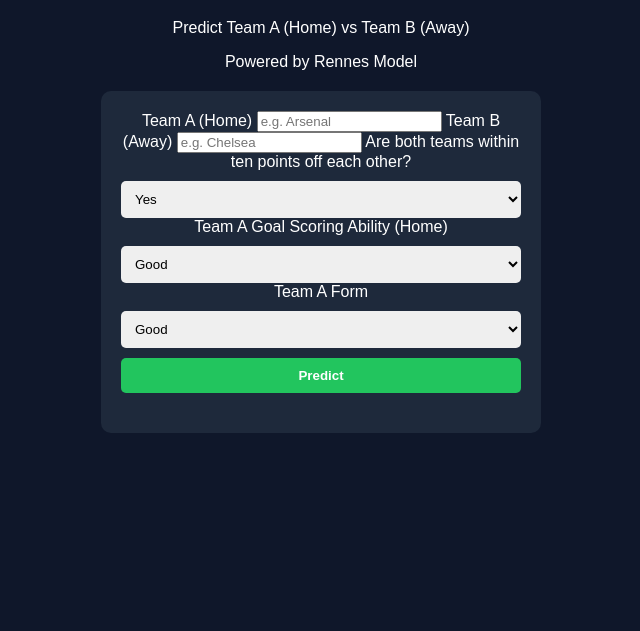
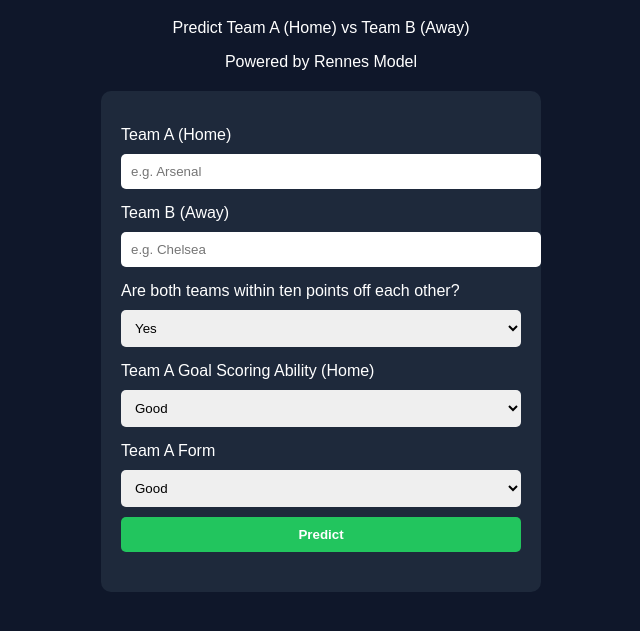
Before and after one commit to stalot362-art/matchpredicta-backend, a website: page index.html in a window 1280 px wide. Shown: the part 89-720 px from the top of the page, without its empty margins (319-959 px from the left). Drawn offline with Linux system fonts and the light colour scheme.

Commit message:
Update index.html

```diff
--- a/index.html
+++ b/index.html
@@ -24,12 +24,18 @@
       margin-top: 20px;
     }
 
-    select, button {
+    input, select, button {
   width: 100%;
   padding: 10px;
   margin-top: 10px;
   border-radius: 5px;
   border: none;
+  display: block;
+}
+    label {
+  display: block;
+  margin-top: 15px;
+  text-align: left;
       }
 
     button {
```
Lines whose indentation alone changed are shown as unchanged.
